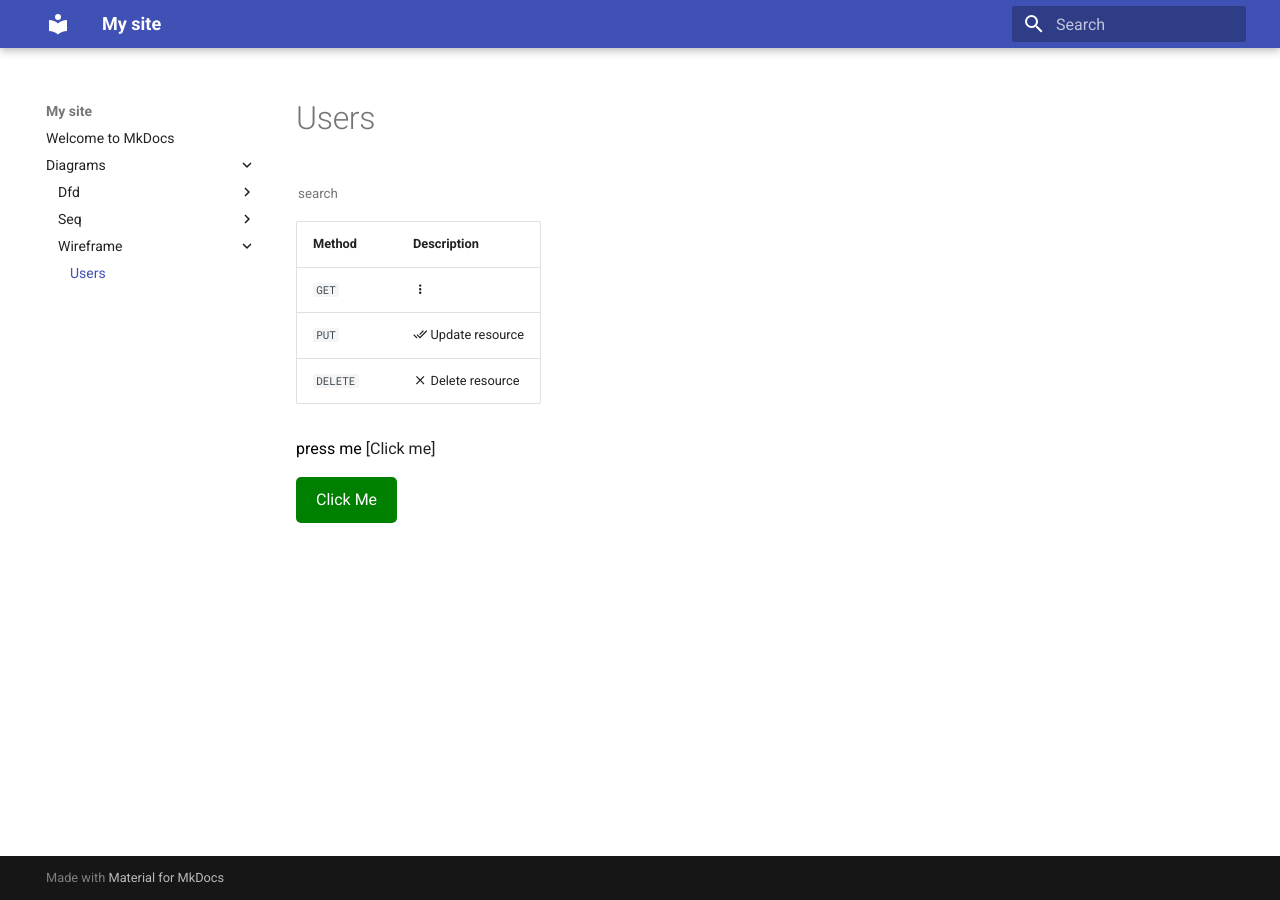
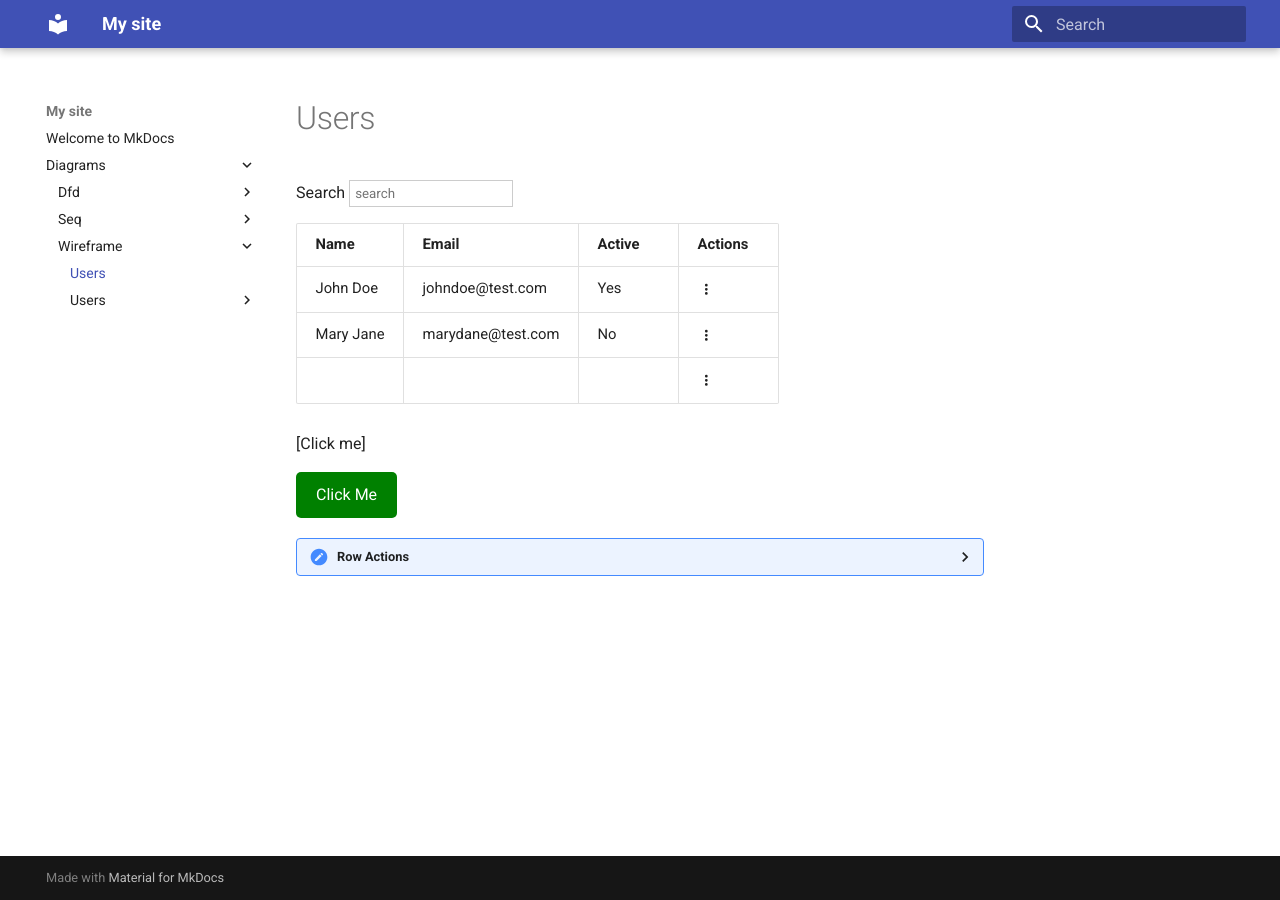
Before and after one commit to tomptaylor/mkdocs, an MkDocs documentation site: the page built from docs/diagrams/wireframe/users.md, in a window 1280 px wide. Built offline with MkDocs 1.6.1 and Material for MkDocs 9.7.7, drawn with Linux system fonts in a browser that asks for light colours.

Commit message:
creating scripts to gen files

```diff
--- a/docs/diagrams/wireframe/users.md
+++ b/docs/diagrams/wireframe/users.md
@@ -1,12 +1,30 @@
-<input placeholder="search">
+Search <input placeholder="search"  style="border: 1px solid #ccc; padding: 5px;">
 
-| Method   | Description                          |
-| -------- | ------------------------------------ |
-| `GET`    | :material-dots-vertical:             |
-| `PUT`    | :material-check-all: Update resource |
-| `DELETE` | :material-close: Delete resource     |
+| Name      | Email             | Active | Actions                  |
+| --------- | ----------------- | ------ | ------------------------ |
+| John Doe  | johndoe@test.com  | Yes    | :material-dots-vertical: |
+| Mary Jane | marydane@test.com | No     | :material-dots-vertical: |
+|           |                   |        | :material-dots-vertical: |
 
-<button>press me </button>
 [Click me]
 
 <a href="https://example.com" style="display: inline-block; padding: 10px 20px; background-color: green; color: white; text-decoration: none; border-radius: 5px;">Click Me</a>
+
+<details >
+  <summary id="row-actions">Row Actions</summary>
+
+- Bullet point 1<br/>
+- <a href="https://example.com">Edit</a>
+- Bullet point 3
+
+**Bold text** or _italic text_ can also be included.
+
+</details>
+
+<script type="text/javascript">
+
+    document.querySelector('.twemoji').addEventListener('click', () => {
+        alert('here');
+       document.querySelector('#row-actions').click()
+    })
+</script>
--- /dev/null
+++ b/docs/stylesheets/extra.css
@@ -0,0 +1,49 @@
+th,
+td {
+  border: 1px solid var(--md-typeset-table-color);
+  border-spacing: 0;
+  border-bottom: none;
+  border-left: none;
+  border-top: none;
+}
+
+.md-typeset\_\_table {
+  line-height: 1;
+}
+
+.md-typeset\_\_table table:not([class]) {
+  font-size: 0.74rem;
+  border-right: none;
+}
+
+.md-typeset**table table:not([class]) td,
+.md-typeset**table table:not([class]) th {
+  padding: 9px;
+}
+
+/_
+  light
+  mode
+  alternating
+  table
+  bg
+  colors
+  _/
+  .md-typeset\_\_table
+  tr:nth-child(2n) {
+  background-color: #f8f8f8;
+}
+
+/_
+  dark
+  mode
+  alternating
+  table
+  bg
+  colors
+  _/
+  [data-md-color-scheme="slate"]
+  .md-typeset\_\_table
+  tr:nth-child(2n) {
+  background-color: hsla(var(--md-hue), 25%, 25%, 1);
+}
--- /dev/null
+++ b/extra.js
@@ -0,0 +1,4 @@
+// js/myscript.js
+document.addEventListener("DOMContentLoaded", function () {
+  console.log("Hello from JavaScript!");
+});
--- a/mkdocs.yml
+++ b/mkdocs.yml
@@ -6,8 +6,13 @@ theme:
     scheme: default
     primary: indigo
     accent: deep orange
-
+extra_css:
+  - stylesheets/extra.css
+extra_javascript:
+  - extra.js
 markdown_extensions:
+  - admonition
+  - pymdownx.details
   - attr_list
   - pymdownx.emoji:
       emoji_index: !!python/name:material.extensions.emoji.twemoji
```
Also changed, not shown: docs/diagrams/dfd/Users-detail.md (added, +6 -0 lines), docs/diagrams/wireframe/Users/Users-detail.md (added, +3 -0 lines), docs/diagrams/wireframe/Users/Users-list.md (added, +3 -0 lines), docs/javascripts/extra.js (added, +22 -0 lines), 3 other files.
